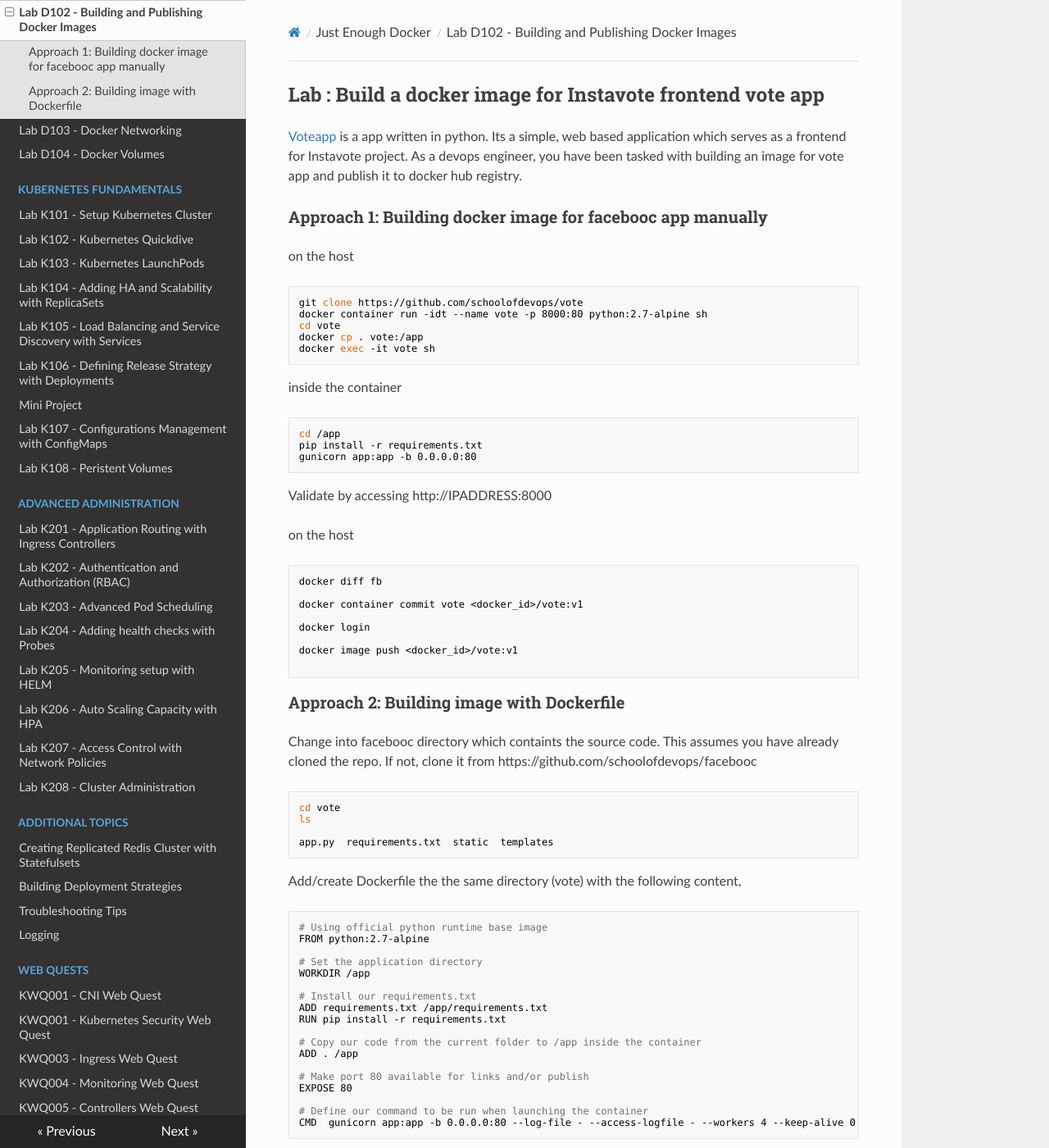
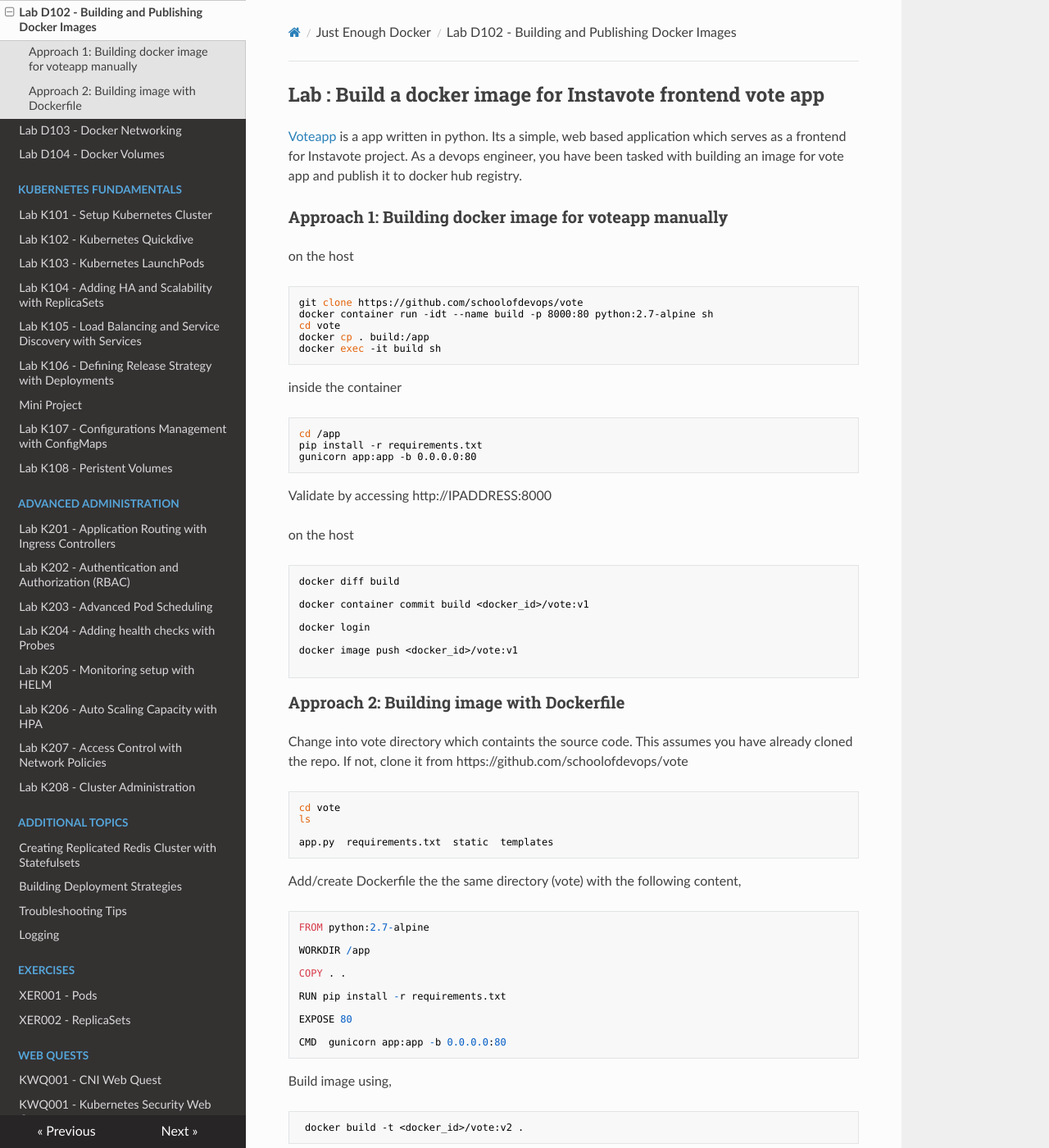
Before and after one commit to schoolofdevops/kubernetes-labguide, an MkDocs documentation site: the page built from chapters/dockerizing-voteapp.md, in a window 1280 px wide and 1400 px high. Shown: the whole window at 82% size. Built offline with MkDocs 1.6.1, drawn with Linux system fonts in a browser that asks for light colours; nearby versions of some CDN libraries; old or Windows-style settings are respelled for this version of MkDocs.

Commit message:
updated docker image build

````diff
--- a/chapters/dockerizing-voteapp.md
+++ b/chapters/dockerizing-voteapp.md
@@ -3,17 +3,17 @@
 [Voteapp](https://github.com/schoolofdevops/vote) is a app written in python. Its a simple, web based  application which serves as a frontend for Instavote project. As a devops engineer, you have been tasked with building an image for vote app and publish it to docker hub registry.
 
 
-### Approach 1: Building docker image for facebooc app manually
+### Approach 1: Building docker image for voteapp manually
 
 
 on the host
 
 ```
 git clone https://github.com/schoolofdevops/vote
-docker container run -idt --name vote -p 8000:80 python:2.7-alpine sh
+docker container run -idt --name build -p 8000:80 python:2.7-alpine sh
 cd vote
-docker cp . vote:/app
-docker exec -it vote sh
+docker cp . build:/app
+docker exec -it build sh
 ```
 
 inside the container
@@ -29,9 +29,9 @@ Validate by accessing http://IPADDRESS:8000
 on the host
 
 ```
-docker diff fb
+docker diff build
 
-docker container commit vote <docker_id>/vote:v1
+docker container commit build <docker_id>/vote:v1
 
 docker login
 
@@ -46,7 +46,7 @@ docker image push <docker_id>/vote:v1
 ### Approach 2: Building image with Dockerfile
 
 
-Change into facebooc directory which containts the source code.  This assumes you have already cloned the repo. If not, clone it from https://github.com/schoolofdevops/facebooc
+Change into vote  directory which containts the source code.  This assumes you have already cloned the repo. If not, clone it from https://github.com/schoolofdevops/vote
 
 ```
 cd vote
@@ -58,24 +58,17 @@ app.py  requirements.txt  static  templates
 Add/create  Dockerfile the the same directory (vote) with the following content,
 
 ```
-# Using official python runtime base image
 FROM python:2.7-alpine
 
-# Set the application directory
 WORKDIR /app
 
-# Install our requirements.txt
-ADD requirements.txt /app/requirements.txt
+COPY . .
+
 RUN pip install -r requirements.txt
 
-# Copy our code from the current folder to /app inside the container
-ADD . /app
-
-# Make port 80 available for links and/or publish
 EXPOSE 80
 
-# Define our command to be run when launching the container
-CMD  gunicorn app:app -b 0.0.0.0:80 --log-file - --access-logfile - --workers 4 --keep-alive 0
+CMD  gunicorn app:app -b 0.0.0.0:80
 ```
 
 Build image using,
--- a/mkdocs.yml
+++ b/mkdocs.yml
@@ -30,6 +30,9 @@ pages:
      - Building Deployment Strategies: "vote-deployement_strategies.md"
      - Troubleshooting Tips: "12_troubleshooting.md"
      - Logging: "logging.md"
+  - Exercises:
+     - XER001 - Pods: "xer-001-pods.md"
+     - XER002 - ReplicaSets: "xer-002-rs.md"
   - Web Quests:
      - KWQ001 - CNI Web Quest: "wq001-cni.md"
      - KWQ001 - Kubernetes Security Web Quest: "wq002-security.md"
````
Also changed, not shown: chapters/wq002-security.md (+1 -1 lines).
